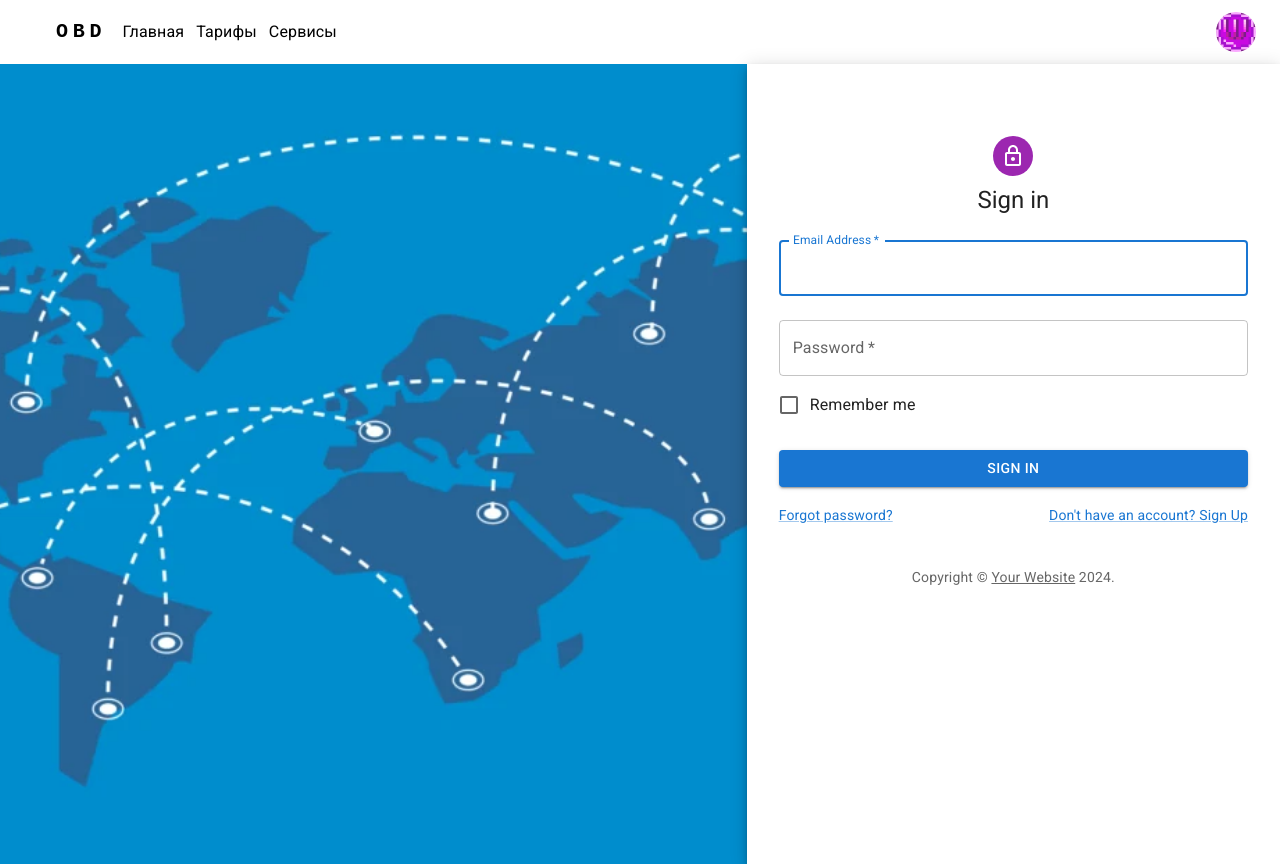
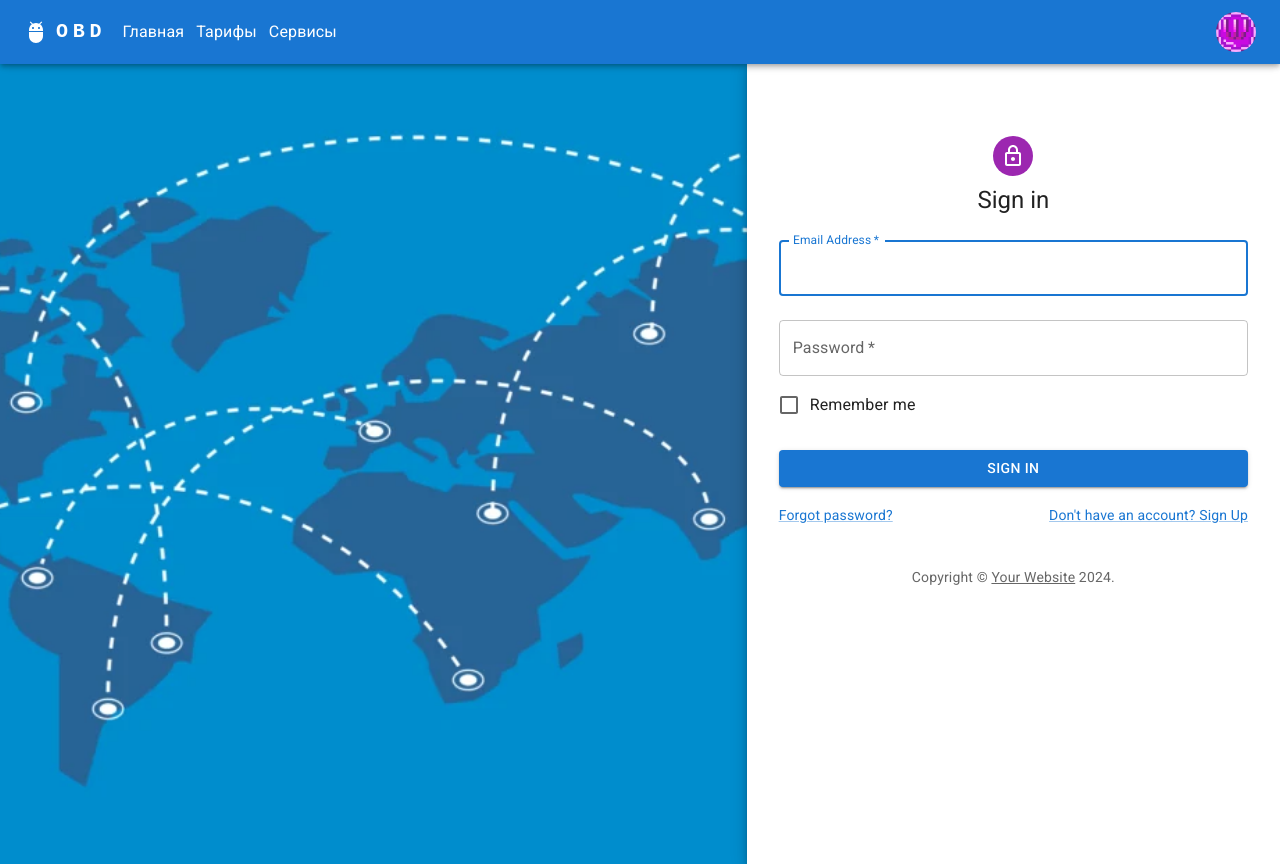
Before and after one commit to TM-OBD/obd_front, a React (Create React App) app in the folder frontend/: page /auth in a window 1280 px wide. Built offline with nearby package versions, Linux system fonts and the light colour scheme.

Commit message:
Page titles renamed, some styles rewritten

```diff
--- a/frontend/src/components/Header/Header.js
+++ b/frontend/src/components/Header/Header.js
@@ -17,6 +17,15 @@ import Brightness7Icon from "@mui/icons-material/Brightness7";
 
 import avatar from "../../images/some_avatar.jpg";
 import { useNavigate } from "react-router-dom";
+import styled from "@emotion/styled";
+
+const MUIBarContainer = styled(AppBar)`
+  position: sticky;
+  display: flex;
+  top: 0;
+  left: 0;
+  z-index: 4;
+`;
 
 const pages = [
   {
@@ -28,8 +37,7 @@ const pages = [
     href: "/tariffs",
   },
   {
-    title: "Сервисы",
-    href: "/services",
+    title: "Сервисы", // у сервисов нет поля href, это кнопка с навигационным меню
   },
 ];
 const services = [
@@ -38,10 +46,14 @@ const services = [
   "Ремонт авто",
   "Закупка запчастей",
 ];
-const settings = [
+const ProfileMenu = [
   {
     title: "Профиль",
     href: "/profile",
+  },
+  {
+    title: "Информация о машине",
+    href: "/car_info",
   },
   ,
   {
@@ -55,7 +67,7 @@ const settings = [
 ];
 
 // Компонент хедера приложения
-function Header({ colorMode, theme }) {
+function Header() {
   // Эти два состояния нужны для работы темы, не совсем понимаю за что отвечают
   const [anchorElNav, setAnchorElNav] = React.useState(null);
   const [anchorElUser, setAnchorElUser] = React.useState(null);
@@ -73,12 +85,13 @@ function Header({ colorMode, theme }) {
       setAnchorElNavBtn(event.currentTarget);
       return;
     }
+    document.title = page.title;
     setAnchorElNav(null);
     navigate(page.href);
   };
 
   const handleClickUserMenuBtn = (setting) => {
-    handleCloseUserMenu()
+    handleCloseUserMenu();
     navigate(setting.href);
   };
   // Функция срабатывает при нажатии "открыть" навигационное меню(работает при xs размере экрана)
@@ -98,16 +111,8 @@ function Header({ colorMode, theme }) {
   };
 
   return (
-    <AppBar
-      position="static"
-      sx={{
-        display: "flex",
-
-        top: 0,
-        left: 0,
-      }}
-    >
-      <Container maxWidth="xl" sx={{ backgroundColor: "white" }}>
+    <MUIBarContainer>
+      <Container maxWidth="xl">
         <Toolbar disableGutters>
           <AdbIcon sx={{ display: { xs: "none", md: "flex" }, mr: 1 }} />
           <Typography
@@ -121,8 +126,8 @@ function Header({ colorMode, theme }) {
               fontFamily: "monospace",
               fontWeight: 700,
               letterSpacing: ".3rem",
-              color: "black",
               textDecoration: "none",
+              color: "inherit",
             }}
           >
             OBD
@@ -135,7 +140,6 @@ function Header({ colorMode, theme }) {
               aria-controls="menu-appbar"
               aria-haspopup="true"
               onClick={handleOpenNavMenu}
-              sx={{ color: "black" }}
             >
               <MenuIcon />
             </IconButton>
@@ -162,14 +166,14 @@ function Header({ colorMode, theme }) {
                   key={page.title}
                   onClick={(e) => handleClickNavBtn(e, page)}
                 >
-                  <Typography textAlign="center">{page.title}</Typography>
+                  <Typography key={page.title} textAlign="center">
+                    {page.title}
+                  </Typography>
                 </MenuItem>
               ))}
             </Menu>
           </Box>
-          <AdbIcon
-            sx={{ display: { xs: "flex", md: "none" }, mr: 1, color: "black" }}
-          />
+          <AdbIcon sx={{ display: { xs: "flex", md: "none" }, mr: 1 }} />
           <Typography
             variant="h5"
             noWrap
@@ -182,7 +186,7 @@ function Header({ colorMode, theme }) {
               fontFamily: "monospace",
               fontWeight: 700,
               letterSpacing: ".3rem",
-              color: "black",
+              color: "white",
               textDecoration: "none",
             }}
           >
@@ -191,15 +195,16 @@ function Header({ colorMode, theme }) {
           <Box
             sx={{
               flexGrow: 1,
-              display: { xs: "none", md: "flex", xl: "none" },
+              display: { xs: "none", md: "flex" },
               cursor: "pointer",
               gap: "12px",
             }}
           >
             {pages.map((page) => (
-              <Tooltip title={`Открыть "${page.title}"`}>
+              <Tooltip title={`Открыть "${page.title}"`} key={page.title}>
                 <Typography
-                  sx={{ color: "black" }}
+                  key={page.title}
+                  sx={{ color: "inherit" }}
                   onClick={(e) => handleClickNavBtn(e, page)}
                 >
                   {page.title}
@@ -232,9 +237,11 @@ function Header({ colorMode, theme }) {
                     handleCloseNavBtn();
                     handleCloseNavMenu();
                   }}
-                  sx={{ color: "white", display: "block" }}
+                  sx={{ color: "inherit", display: "block" }}
                 >
-                  <Typography textAlign="center">{service}</Typography>
+                  <Typography key={service} textAlign="center">
+                    {service}
+                  </Typography>
                 </MenuItem>
               ))}
             </Menu>
@@ -262,19 +269,21 @@ function Header({ colorMode, theme }) {
               open={Boolean(anchorElUser)}
               onClose={handleCloseUserMenu}
             >
-              {settings.map((setting) => (
+              {ProfileMenu.map((profileMenuBtn) => (
                 <MenuItem
-                  key={setting.title}
-                  onClick={() => handleClickUserMenuBtn(setting)}
+                  key={profileMenuBtn.title}
+                  onClick={() => handleClickUserMenuBtn(profileMenuBtn)}
                 >
-                  <Typography textAlign="center">{setting.title}</Typography>
+                  <Typography key={profileMenuBtn.title} textAlign="center">
+                    {profileMenuBtn.title}
+                  </Typography>
                 </MenuItem>
               ))}
             </Menu>
           </Box>
         </Toolbar>
       </Container>
-    </AppBar>
+    </MUIBarContainer>
   );
 }
 export default Header;
```
